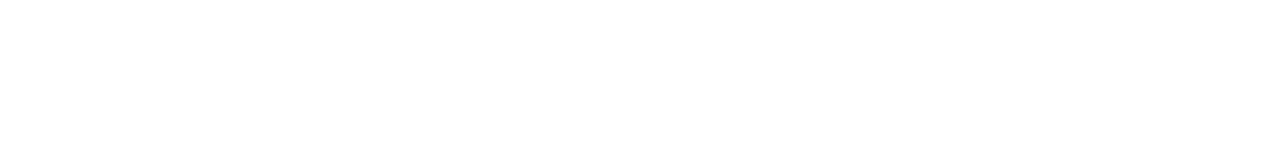
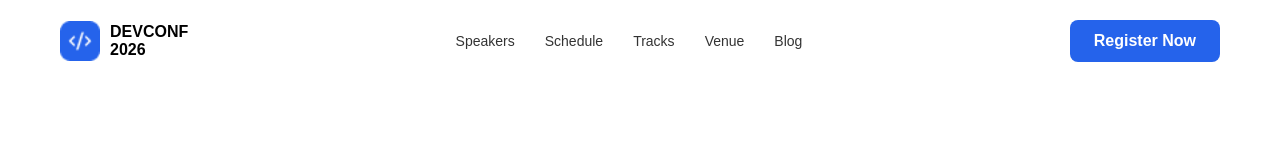
Before and after one commit to sayda-007/B14-A01-DevConf-2026-main, a plain HTML site: page index.html in a window 1280 px wide. Drawn offline with Linux system fonts and the light colour scheme.

Commit message:
Create navigation bar

```diff
--- a/index.html
+++ b/index.html
@@ -1,11 +1,37 @@
 <!DOCTYPE html>
 <html lang="en">
+
 <head>
     <meta charset="UTF-8">
     <meta name="viewport" content="width=device-width, initial-scale=1.0">
     <title>DevConf 2026 Landing Page</title>
+
+    <link rel="stylesheet" href="styles/style.css">
 </head>
+
 <body>
+      <header>
+        <nav class="navbar">
 
+            <div class="logo">
+                <img src="assets/logo-mini.png" alt="DevConf Logo">
+                <span>DEVCONF <br> 2026</span>
+            </div>
+
+            <ul class="nav-links">
+                <li><a href="#">Speakers</a></li>
+                <li><a href="#">Schedule</a></li>
+                <li><a href="#">Tracks</a></li>
+                <li><a href="#">Venue</a></li>
+                <li><a href="#">Blog</a></li>
+            </ul>
+
+            <a href="#" class="register-btn">
+                Register Now
+            </a>
+
+        </nav>
+    </header>
 </body>
+
 </html>
--- /dev/null
+++ b/styles/style.css
@@ -0,0 +1,57 @@
+* {
+    margin: 0;
+    padding: 0;
+    box-sizing: border-box;
+}
+
+body {
+    font-family: Arial, Helvetica, sans-serif;
+}
+
+.navbar{
+    display:flex;
+    justify-content:space-between;
+    align-items:center;
+    padding:20px 60px;
+    background:white;
+}
+
+.logo{
+    display:flex;
+    align-items:center;
+    gap:10px;
+}
+
+.logo img{
+    width:40px;
+}
+
+.logo span{
+    font-weight:700;
+    line-height:1.1;
+}
+
+.nav-links{
+    display:flex;
+    list-style:none;
+    gap:30px;
+}
+
+.nav-links a{
+    text-decoration:none;
+    color:#333;
+    font-size:14px;
+}
+
+.register-btn{
+    text-decoration:none;
+
+    background:#2563eb;
+    color:white;
+
+    padding:12px 24px;
+
+    border-radius:8px;
+
+    font-weight:600;
+}
```
